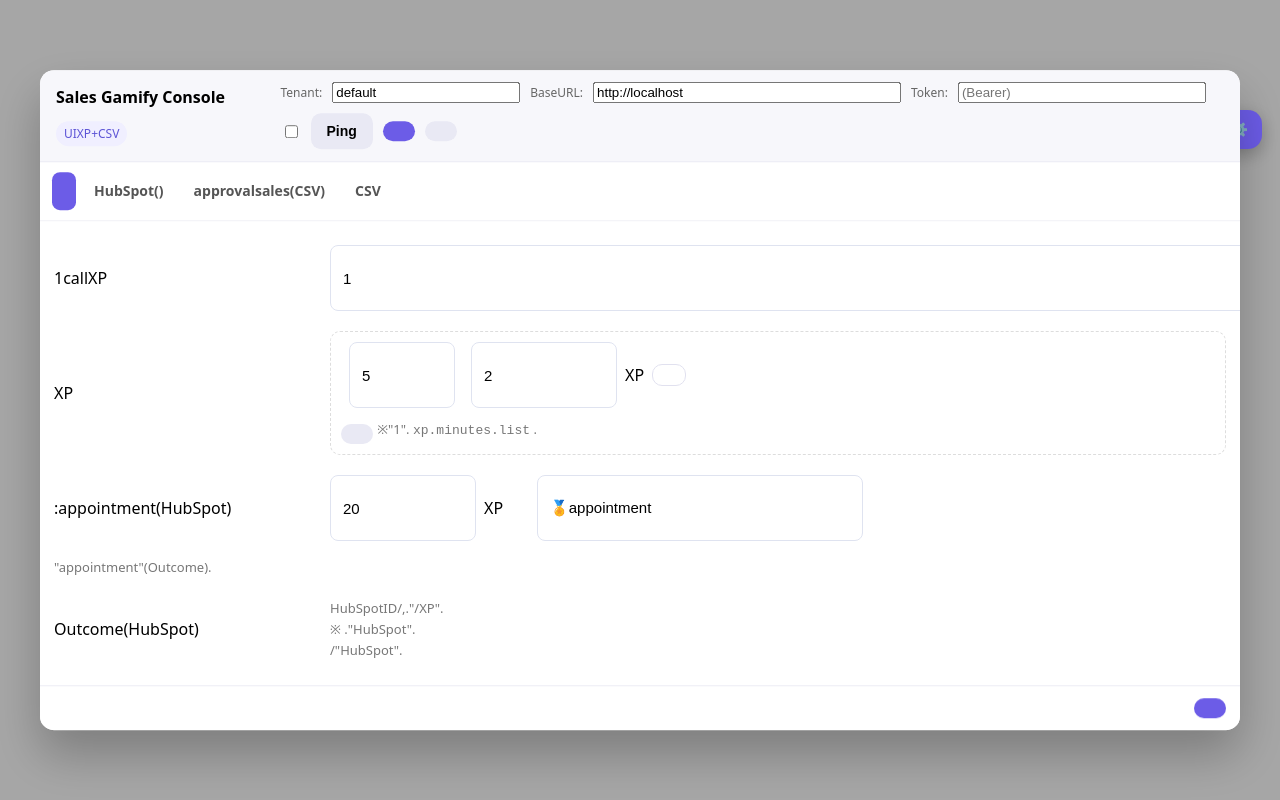
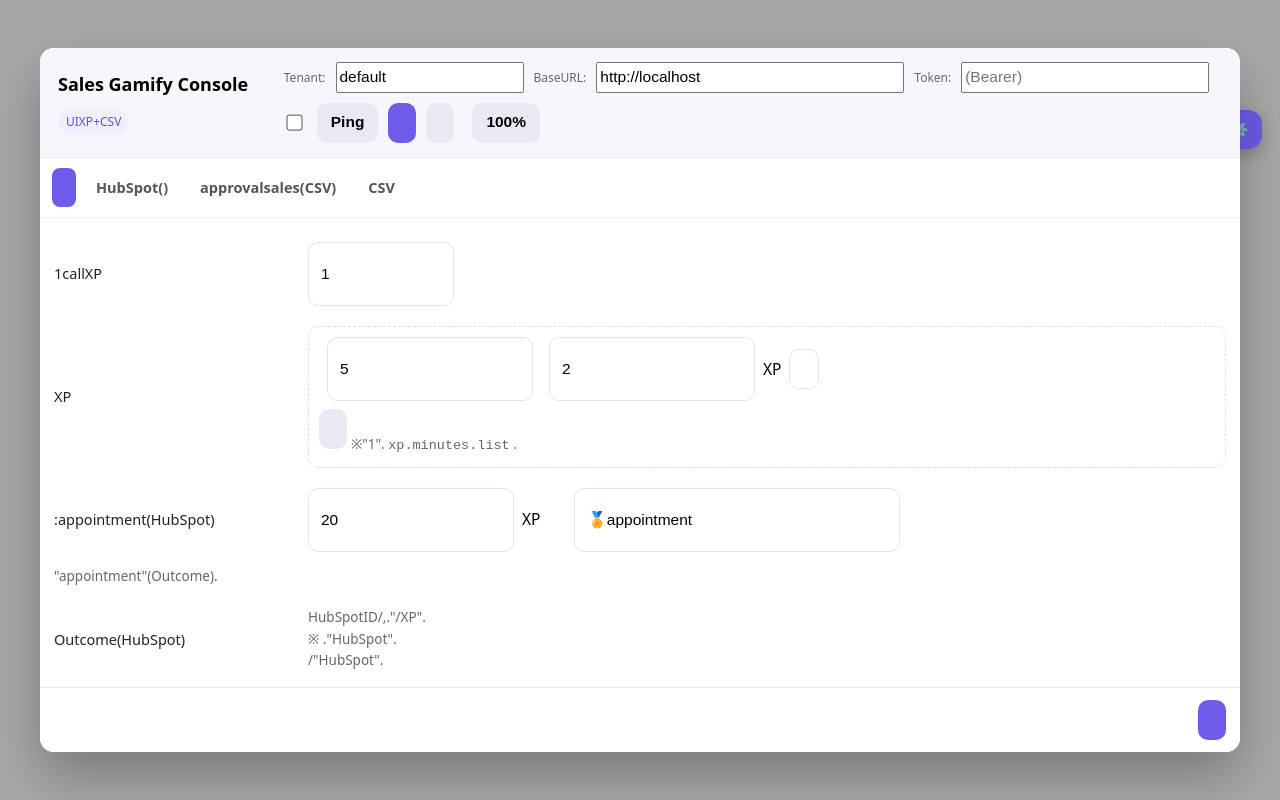
Before and after one commit to Senthil455/Track-hab, a website: page src/public-admin/console.html in a window 1280 px wide. Drawn offline with Linux system fonts and the light colour scheme; no server answers.

Commit message:
feat(console): add persisted ui scale toggle
- cycle the modal between 100, 110 and 120 percent
- remember the choice in localStorage and reapply on open

```diff
--- a/src/public-admin/console.html
+++ b/src/public-admin/console.html
@@ -1368,5 +1368,162 @@
 })();
 </script>
 
+<!-- === Readability / Comfort Mode (v2025-10-14) === -->
+<style id="sgc-a11y">
+  /* Base font and line-height */
+  #sgc-modal,
+  #sgc-modal input,
+  #sgc-modal select,
+  #sgc-modal textarea,
+  #sgc-modal button {
+    font-size: 15.5px;
+    line-height: 1.6;
+  }
+
+  /* Modal width and paddings */
+  #sgc-modal { width: min(1200px, 96vw); }
+  .sgc-hd{ padding: 14px 18px; }
+  .sgc-title{ font-size: 18px; }
+  .sgc-tabs{ gap: 8px; }
+  .sgc-tab{ padding: 8px 12px; font-size: 14.5px; }
+
+  /* Two-column rows and labels */
+  .sgc-row{
+    grid-template-columns: 240px 1fr;
+    gap: 14px;
+    align-items: center;
+  }
+  .sgc-row label{ font-size: 14.5px; color:#222; }
+
+  /* Inputs / selects / textareas */
+  .sgc-row input,
+  .sgc-row select,
+  .sgc-row textarea{
+    height: 42px;               /* comfortable click target */
+    padding: 10px 12px;
+    border-radius: 10px;
+    font-size: 15.5px;
+  }
+  .sgc-row textarea{ min-height: 90px; }
+
+  /* Make compact rows (used in manual ops / shop) wider by default */
+  .sgc-row-compact input,
+  .sgc-row-compact select{
+    min-width: 180px;
+  }
+
+  /* Buttons */
+  .sgc-btn{
+    min-height: 40px;
+    padding: 0 14px;
+    border-radius: 10px;
+    font-weight: 700;
+    font-size: 14.5px;
+  }
+
+  /* Cards / help text */
+  .sgc-card{ gap: 12px; border-radius: 14px; }
+  .sgc-help{ font-size: 13.5px; color:#666; }
+
+  /* Slightly larger checkboxes */
+  #sgc-modal input[type="checkbox"],
+  #sgc-modal input[type="radio"]{
+    transform: scale(1.25);
+    transform-origin: center;
+    margin-right: 6px;
+  }
+
+  /* Tables (history/catalog) */
+  #sgc-modal table{ font-size: 14.5px; }
+  #sgc-modal table th,
+  #sgc-modal table td{ padding: 10px 12px; }
+
+  /* Numeric fields a bit wider */
+  #sgc-modal input[type="number"]{ width: 120px; }
+
+  /* Utility for explicitly wide fields */
+  #sgc-modal input[type="text"].wide,
+  #sgc-modal select.wide{ min-width: 260px; }
+</style>
+
+<!-- Optional: simple UI-scale toggle (100% / 110% / 120%) -->
+<script>
+  (function () {
+    const KEY = "sgc.uiScale";
+    const modal = document.getElementById("sgc-modal");
+    if (!modal) return;
+
+    const saved = Number(localStorage.getItem(KEY) || "1");
+    modal.style.zoom = (saved || 1);
+
+    const btn = document.createElement("button");
+    btn.className = "sgc-btn";
+    btn.style.marginLeft = "8px";
+    btn.title = "(100%/110%/120%)";
+    btn.textContent = `${Math.round((saved || 1) * 100)}%`;
+
+    btn.onclick = () => {
+      const order = [1, 1.1, 1.2];
+      const next = order[(order.indexOf(saved || 1) + 1) % order.length];
+      localStorage.setItem(KEY, String(next));
+      location.reload();
+    };
+
+    document.querySelector(".sgc-hd .sgc-kv:last-of-type")?.appendChild(btn);
+  })();
+</script>
+
+<!-- Ensure UI-scale toggle is available after modal initialization -->
+<script>
+  (function () {
+    const KEY = "sgc.uiScale";
+    const ORDER = [1, 1.1, 1.2];
+    const TITLE = "(100%/110%/120%)";
+
+    function apply(modal) {
+      if (!modal) return false;
+      const saved = Number(localStorage.getItem(KEY) || "1") || 1;
+      modal.style.zoom = String(saved);
+      const host = modal.querySelector(".sgc-hd .sgc-kv:last-of-type");
+      if (!host) return true;
+      let btn = host.querySelector(`button[title="${TITLE}"]`);
+      if (!btn) {
+        btn = document.createElement("button");
+        btn.className = "sgc-btn";
+        btn.type = "button";
+        btn.title = TITLE;
+        btn.style.marginLeft = "8px";
+        btn.setAttribute("data-ui-scale-btn", "1");
+        btn.addEventListener("click", () => {
+          const current = Number(localStorage.getItem(KEY) || "1") || 1;
+          const idx = ORDER.indexOf(current);
+          const next = ORDER[(idx + 1) % ORDER.length];
+          localStorage.setItem(KEY, String(next));
+          location.reload();
+        });
+        host.appendChild(btn);
+      }
+      btn.textContent = `${Math.round(saved * 100)}%`;
+      return true;
+    }
+
+    function ensure() {
+      if (apply(document.getElementById("sgc-modal"))) return;
+      const observer = new MutationObserver(() => {
+        if (apply(document.getElementById("sgc-modal"))) {
+          observer.disconnect();
+        }
+      });
+      observer.observe(document.body, { childList: true, subtree: true });
+    }
+
+    if (document.readyState === "loading") {
+      document.addEventListener("DOMContentLoaded", ensure, { once: true });
+    } else {
+      ensure();
+    }
+  })();
+</script>
+
 </body>
 </html>
```
